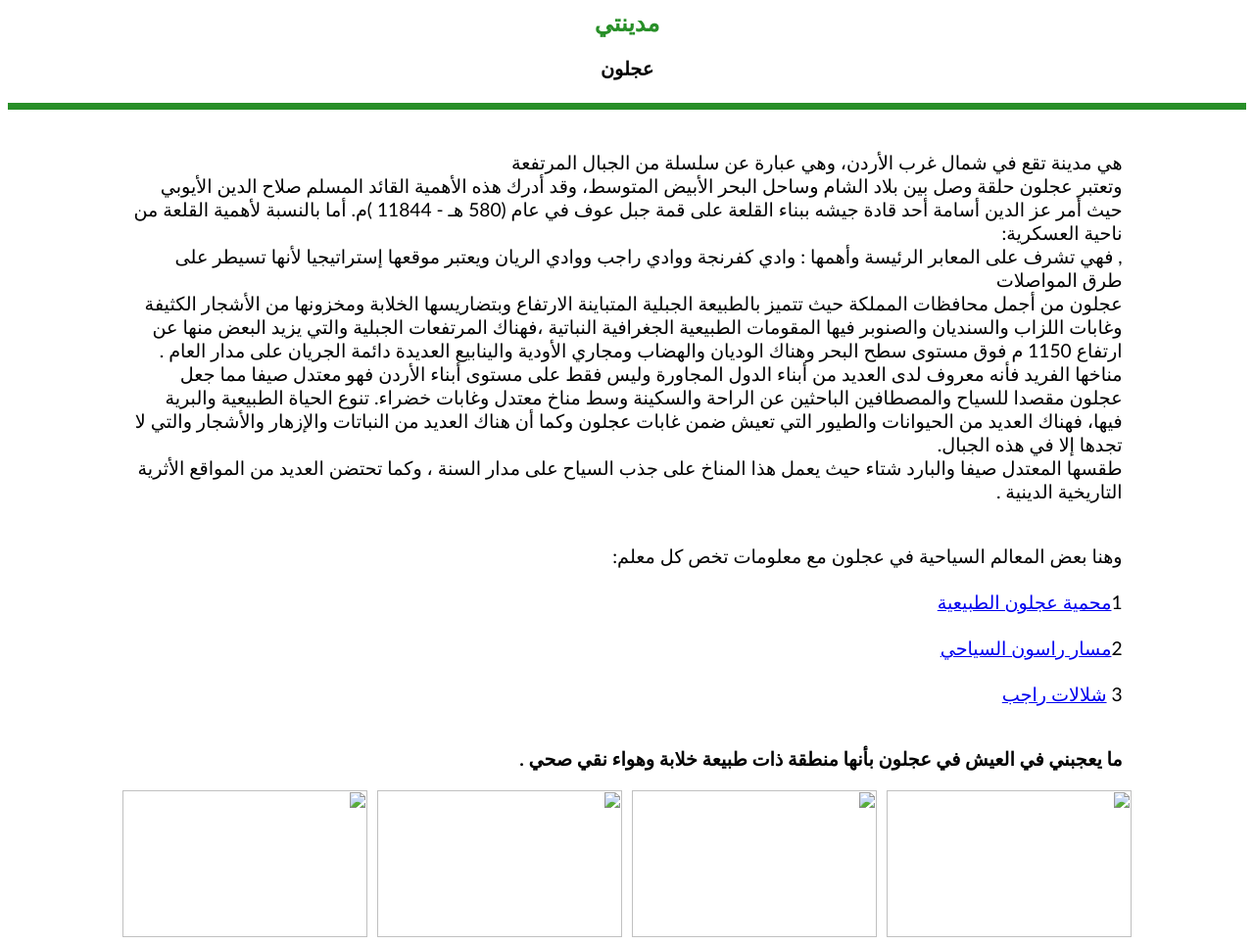
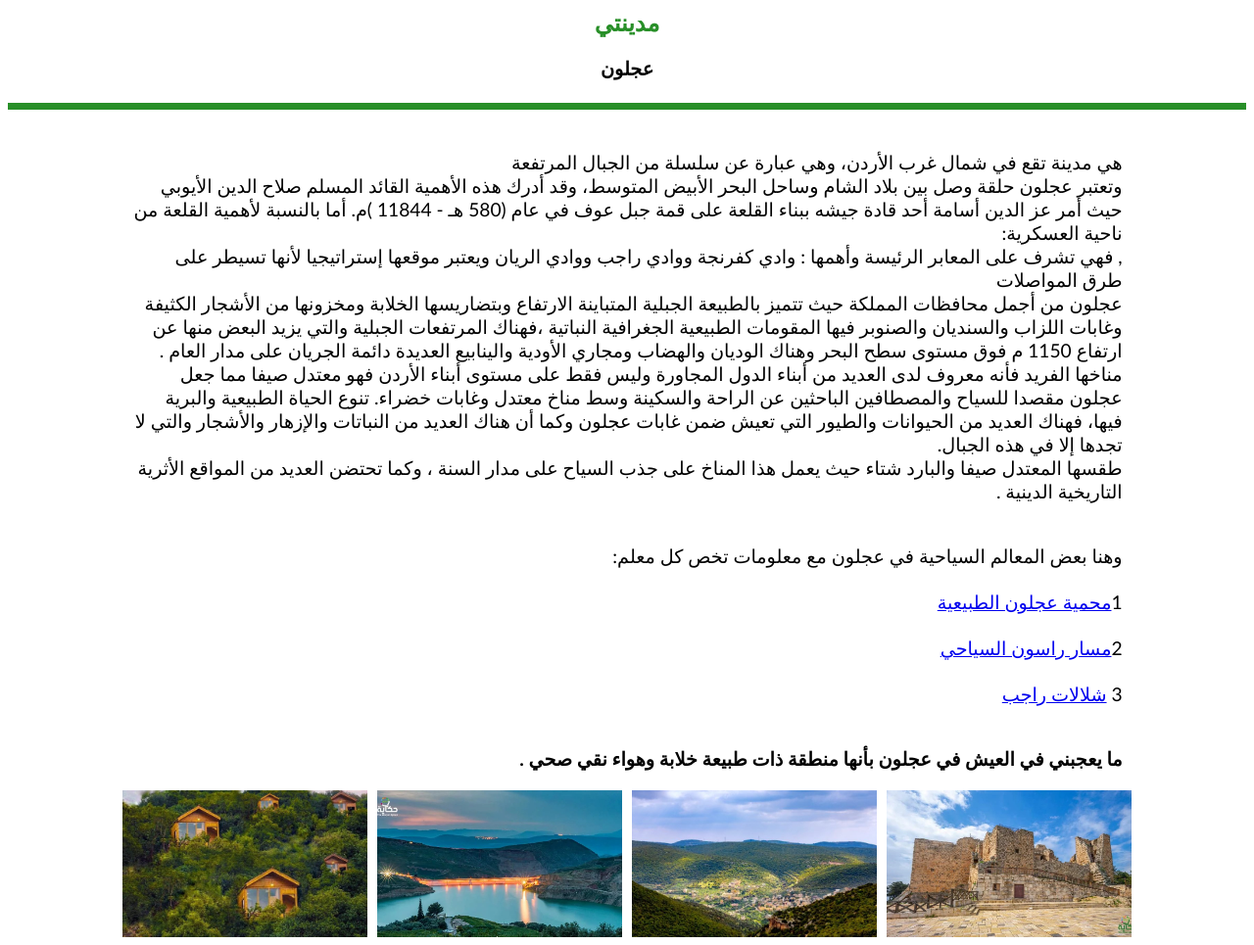
Before and after one commit to Noormahawreeh/web_project, a plain HTML site: page mycity.html in a window 1280 px wide. Shown: the part 89-1054 px from the top of the page at 98% size. Drawn offline with Linux system fonts and the light colour scheme.

Commit message:
Update mycity.html

```diff
--- a/mycity.html
+++ b/mycity.html
@@ -84,20 +84,20 @@
 
 <div class="gallery-container">
   <div class="gallery">
-    <img src="/assets/صورة واتساب بتاريخ 2025-05-13 في 14.44.15_d7af3d26.jpg" alt="">
+    <img src="1.jpg" alt="">
   </div>
 
   <div class="gallery">
-    <img src="/assets/صورة واتساب بتاريخ 2025-05-13 في 15.15.49_c4948635.jpg"alt="">
+    <img src="2.jpg"alt="">
 
   </div>
   <div class="gallery">
-    <img src="/assets/صورة واتساب بتاريخ 2025-05-13 في 14.44.17_fd81d7ce.jpg" alt="">
+    <img src="3.jpg" alt="">
 
   </div>
   <!-- أضف المزيد حسب الحاجة -->
   <div class="gallery">
-    <img src="/assets/صورة واتساب بتاريخ 2025-05-13 في 14.44.17_a7e9e8e6.jpg" alt="">
+    <img src="4.jpg" alt="">
 
 </div>
 
```
